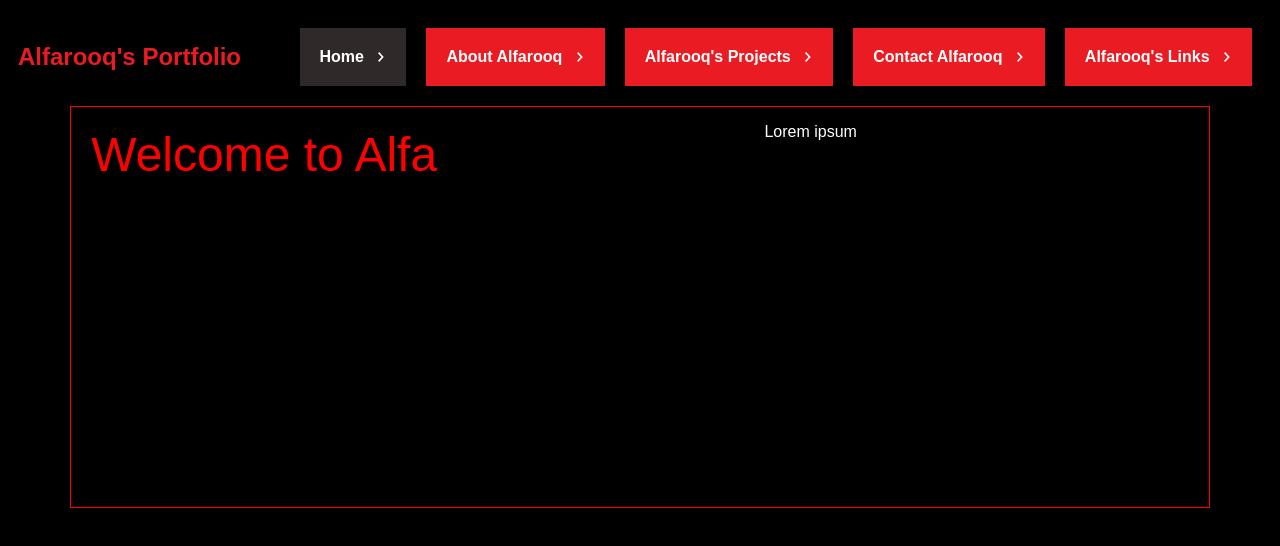
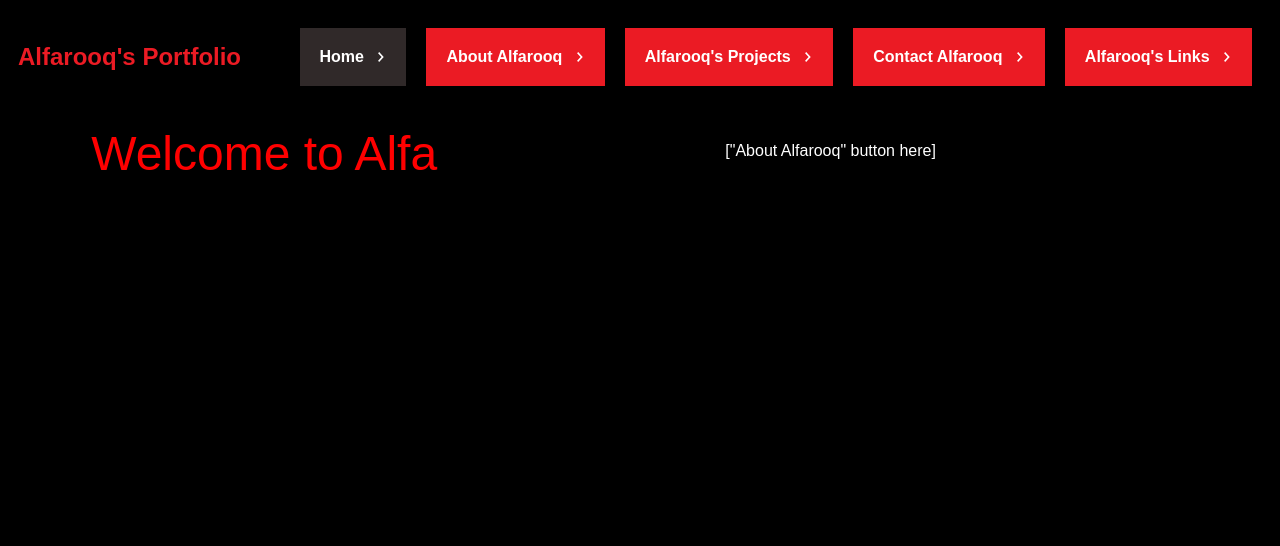
Before and after one commit to AlfarooqAlmenghawi/Alfarooq-Portfolio, a React (Vite) app: page / in a window 1280 px wide. Shown: the top 546 px of the page. Built offline with nearby package versions, Linux system fonts and the light colour scheme; a web font is replaced by a local one.

Commit message:
add clarification of what to replace instead of simple 'Lorem ipsum' text

```diff
--- a/src/components/HomePage/HomePage.css
+++ b/src/components/HomePage/HomePage.css
@@ -6,13 +6,11 @@
 }
 
 .home-page-content {
-  border: 1px solid;
   width: 90%;
   height: 400px;
   margin: auto;
   background-color: rgb(0, 0, 0);
   /* background-size: 200px; */
-  border-color: rgb(255, 0, 0);
   display: flex;
 }
 
@@ -39,4 +37,5 @@
   width: 30%;
   height: 100%;
   text-align: center;
+  padding: 20px;
 }
--- a/src/components/HomePage/HomePage.jsx
+++ b/src/components/HomePage/HomePage.jsx
@@ -41,7 +41,7 @@ const HomePage = () => {
           repeat={Infinity}
         />
       </section>
-      <p className="section-information">Lorem ipsum</p>
+      <p className="section-information">["About Alfarooq" button here]</p>
     </main>
   );
 };
```
